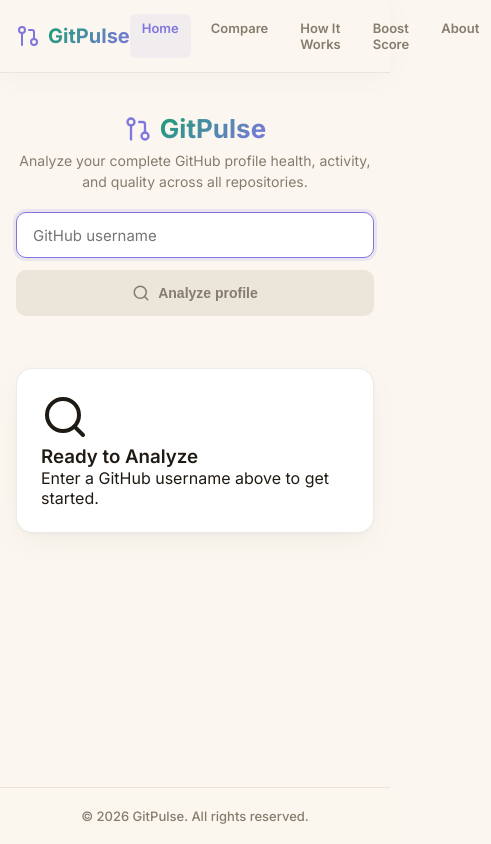
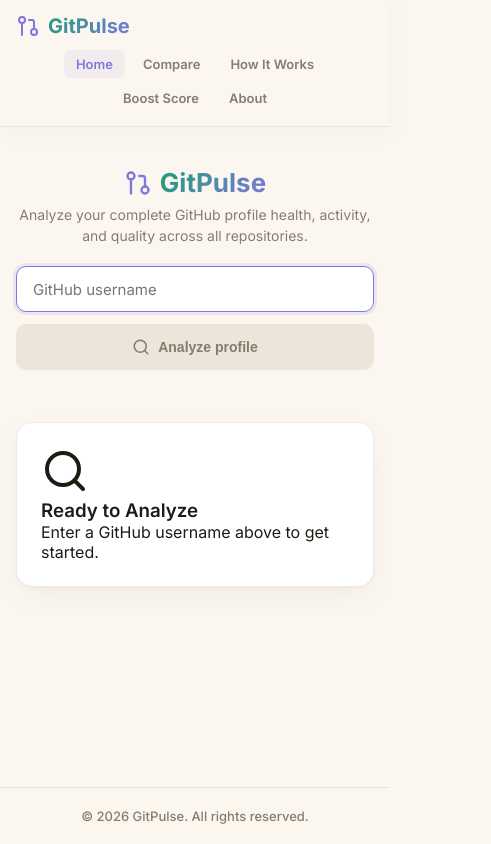
Before and after one commit to pullayithrisha/GitPulse, a React app in the folder frontend/: page / in a window 390 px wide. Shown: the whole page, 491 px wide, since content can reach past the window. Built offline with nearby package versions, Linux system fonts and the light colour scheme; the HTML template or start-up script is replaced by a standard one.

Commit message:
Fix mobile responsiveness for navbar and About section

```diff
--- a/frontend/src/App.css
+++ b/frontend/src/App.css
@@ -559,6 +559,8 @@ h1, h2, h3, h4, h5, h6, .font-medium {
   display: flex;
   justify-content: space-between;
   align-items: center;
+  flex-wrap: wrap;
+  gap: 12px;
 }
 
 .navbar-logo {
@@ -574,7 +576,9 @@ h1, h2, h3, h4, h5, h6, .font-medium {
 
 .navbar-menu {
   display: flex;
-  gap: 8px;
+  flex-wrap: wrap;
+  justify-content: center;
+  gap: 6px;
   list-style: none;
 }
 
--- a/frontend/src/components/AboutView.css
+++ b/frontend/src/components/AboutView.css
@@ -32,12 +32,18 @@
 }
 
 .about-title {
-  font-size: 46px;
+  font-size: 32px;
   font-weight: 800;
   color: var(--text-main);
   margin-bottom: 16px;
   letter-spacing: -1.5px;
   line-height: 1.15;
+}
+
+@media (min-width: 768px) {
+  .about-title {
+    font-size: 46px;
+  }
 }
 
 .about-title-gradient {
@@ -70,12 +76,18 @@
   background: #FFFFFF;
   border: 1px solid var(--card-border);
   border-radius: 24px;
-  padding: 40px 32px;
+  padding: 24px 20px;
   transition: all 0.3s cubic-bezier(0.2, 0.8, 0.2, 1);
   box-shadow: 0 10px 30px -10px rgba(133, 124, 110, 0.08);
   position: relative;
   overflow: hidden;
   z-index: 1;
+}
+
+@media (min-width: 768px) {
+  .about-card {
+    padding: 40px 32px;
+  }
 }
 
 .about-card::before {
```
